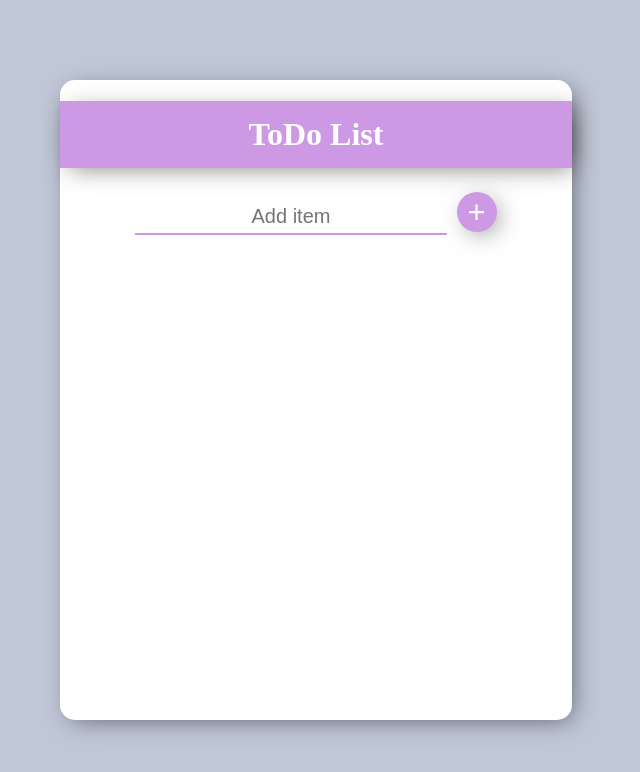
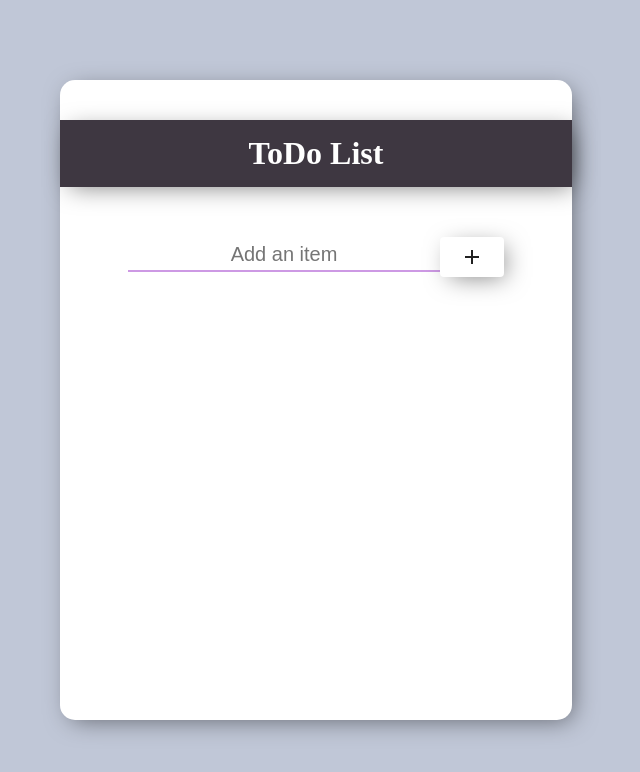
Before and after one commit to Twinkle1401/Keep-website, a React (Create React App) app: page / in a window 1280 px wide. Shown: the top 772 px of the page, without its empty margins (324-964 px from the left). Built offline with nearby package versions, Linux system fonts and the light colour scheme.

Commit message:
first commit

```diff
--- a/package.json
+++ b/package.json
@@ -3,12 +3,16 @@
   "version": "0.1.0",
   "private": true,
   "dependencies": {
+    "@material-ui/core": "^4.11.3",
+    "@material-ui/icons": "^4.11.2",
     "@testing-library/jest-dom": "^5.11.9",
     "@testing-library/react": "^11.2.5",
     "@testing-library/user-event": "^12.8.3",
     "react": "^17.0.1",
+    "react-digital-clock": "^0.1.2",
     "react-dom": "^17.0.1",
     "react-scripts": "4.0.3",
+    "use-countdown-timer": "^1.3.0",
     "web-vitals": "^1.1.0"
   },
   "scripts": {
--- a/src/App.jsx
+++ b/src/App.jsx
@@ -1,55 +1,18 @@
-import React, {useState} from 'react';
+import React from 'react';
 import ToDoList from './ToDoList';
 
+
+
 const App = () => {
-
-const [inputList, setInputList] = useState("");
-const [items, setItems] = useState([]);
-
-const itemEvent= (event) => {
-  setInputList(event.target.value);
+  return <ToDoList/>
 }
 
-const listOfItems = () => {
-  setItems((prev) => {
-    return [...prev,inputList];
-  });
-  setInputList("");
-}
 
-const deleteItems =(id) => {
-  setItems((prev) => {
-return prev.filter((curr,index) => {
-return index !== id;
-})
-  });
-}
 
-  return (
-<>
-<div className="main_div">
-<div className="center_div">
-<h1> ToDo List</h1>
-<input type="text" placeholder="Add item"
-onChange={itemEvent} value={inputList}
-/>
-<button onClick={listOfItems}> + </button>
 
-<ol>
-  {/* <li> {inputList} </li> */}
-  {items.map( (itemVal, index) => {
-    return <ToDoList
-    key={index}
-    id={index}
-    text= {itemVal}
-    onSelect= {deleteItems}
-    />
-  })}
-</ol>
-</div>
-</div>
-</>
-  );
-}
+
+
+
+
 
 export default App;
--- /dev/null
+++ b/src/ListComp.jsx
@@ -0,0 +1,22 @@
+import React, {useState} from "react";
+import DeleteIcon from '@material-ui/icons/Delete';
+
+const ListComp=(props)=> {
+
+    const [line, setLine] = useState(false);
+const cutIt = () => {
+   setLine(true);
+}
+
+return (
+    <>
+  <div className="todo_style">
+    <span onClick={cutIt}><DeleteIcon className="deleteIcon" /> </span>
+    <li style={{ textDecoration: line ? "line-through" : 'none'}}>{props.text}</li>
+</div>
+ </>
+);
+
+}
+
+export default ListComp;
--- a/src/ToDoList.jsx
+++ b/src/ToDoList.jsx
@@ -1,16 +1,39 @@
-import React from 'react';
+import React, {useState} from 'react';
+import Button from '@material-ui/core/Button';
+import AddIcon from '@material-ui/icons/Add';
+import ListComp from './ListComp'
 
 const ToDoList = (props) => {
+const [item, setItem] = useState("");
+const [newItem, setNewItem]= useState([]);
 
-    return(
+const itemEvent =(event) => {
+ setItem(event.target.value);
+
+}
+const listOfItems= () =>{
+    setNewItem((prev) => {
+        return [...prev, item];
+    })
+    setItem("");
+}
+
+    return (
         <>
-        <div className="todo_style">
-        <i className="fa fa-times" aria-hidden="true"
-        onClick={() => {
-            props.onSelect(props.id);
-        }} />
-        <li> {props.text}</li>
-        </div>
+            <div className="main_div">
+                <div className="center_div">
+                    <h1> ToDo List </h1>
+                    <input type="text" placeholder="Add an item"
+                        onChange={itemEvent} value={item}
+                    />
+                    <Button className="btn" onClick={listOfItems}><AddIcon /></Button>
+                    <ol>
+                        {newItem.map((currVal, index) =>{
+                            return <ListComp key={index} text={currVal}/>
+                        }) }
+                    </ol>
+                </div>
+            </div>
         </>
     )
 }
--- a/src/index.css
+++ b/src/index.css
@@ -27,11 +27,13 @@ body {
 
 h1{
   color: white;
-    /* background: transparent; */
+    background: transparent;
     padding: 15px;
     margin-bottom: 24px;
     box-shadow: 5px 5px 25px -5px rgba(0,0,0,0.5);
-    background-color: rgb(205, 153, 228);
+    background-color: rgb(62 55 65);
+    margin-top: 40px;
+    margin-bottom: 50px;
 }
 
 input{
@@ -46,27 +48,27 @@ input{
     outline: none;
 }
 
-button{
+.btn{
   height: 40px;
-  width:40px;
-  border-radius: 50%;
+    width: 45px;
+    border-radius: 5px;
     border-color: transparent;
-    background-color: rgb(205, 153, 228);
+    background-color: rgb(176 40 118);
     color: white;
-    font-size: 31px;
-    margin-left: 10px;
+    font-size: 26px;
+    margin: 7px 20px 10px 32px;
     box-shadow: 5px 5px 25px -5px rgba(0,0,0,0.5);
 }
 
-button:hover{
-background-color: green;
+.btn:hover{
+background-color: rgb(32, 179, 63);
 }
 ol{
   margin-top: 30px;
 }
 
 ol li{
-  /* padding-left:0px; */
+   padding-left:0px;
   text-align: left;
     font-size: 20px;
     font-weight: 500;
@@ -78,7 +80,7 @@ ol li{
     margin-left: 10px
 }
 
-i{
+.deleteIcon{
   height: 20px;
   width: 20px;
   border-radius: 50%;
@@ -89,7 +91,7 @@ i{
   margin: 10px 7px 10px 0p;
   box-shadow: 5px 5px 25px -5px rgba(0,0,0,0.5);
 }
-i:hover{
+.deleteIcon:hover{
   background-color: red;
 }
 
```
Also changed, not shown: 1 other file (tests, documents, lock files or other folders).
